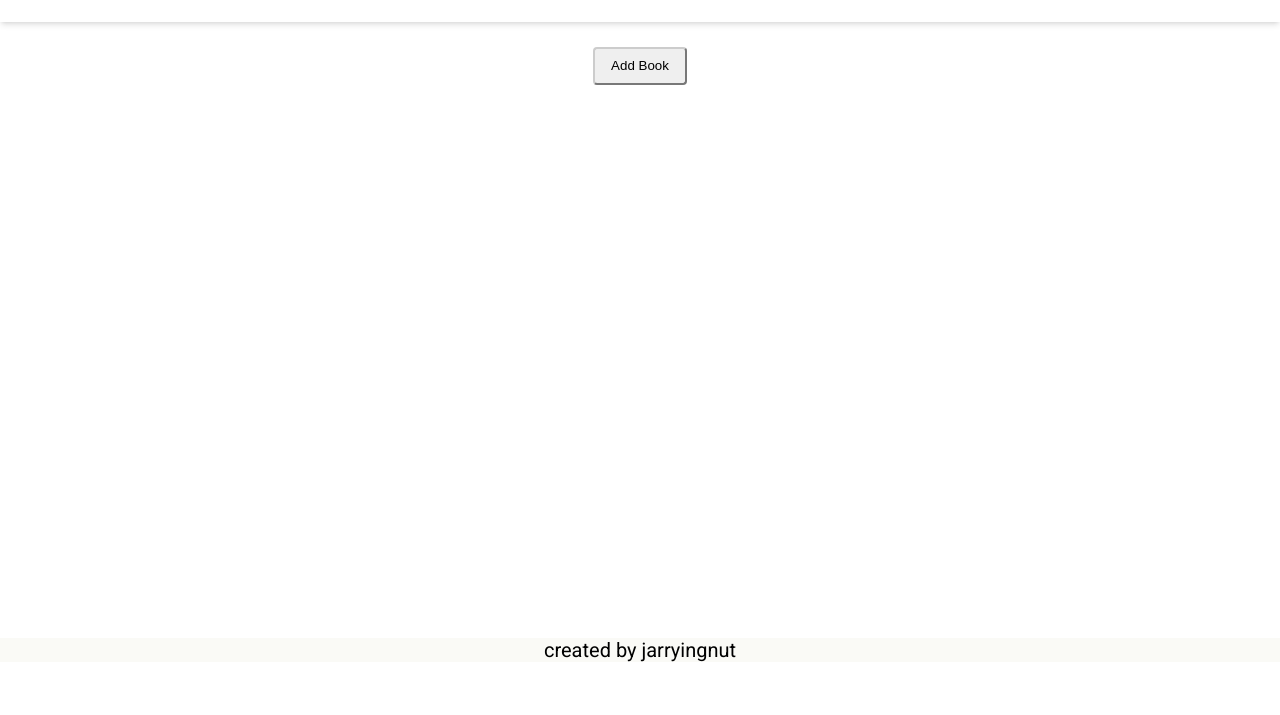
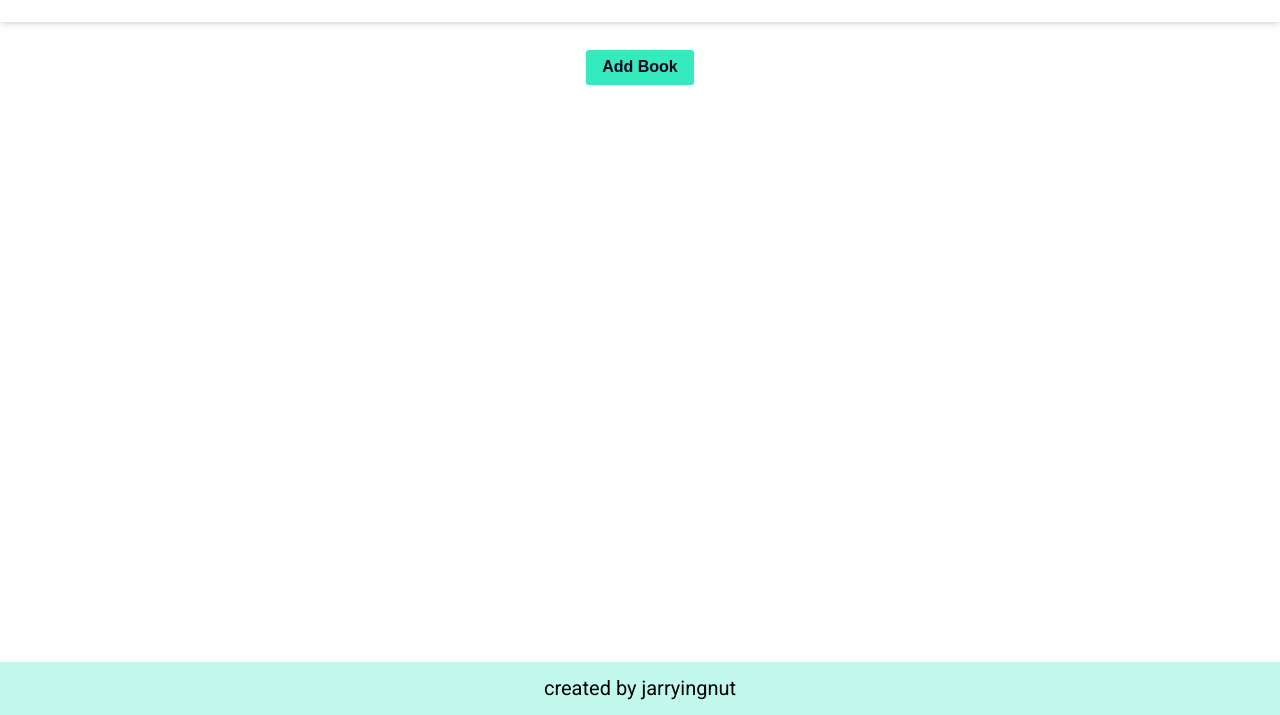
Before and after one commit to growindiedev/book-library, a plain HTML site: page index.html in a window 1280 px wide. Shown: the part 85-800 px from the top of the page. Drawn offline with Linux system fonts and the light colour scheme.

Commit message:
basic functionality works

```diff
--- a/index.js
+++ b/index.js
@@ -42,8 +42,8 @@ function removeBookFromLibrary(e, index) {
   gridContainer.classList.add("grid-container");
   myLibrary.forEach((book) => gridContainer.appendChild(book));
   let content = document.querySelector(".content");
-  content.appendChild(gridContainer);
-  //console.log("salaam-e", e);
+  let footer = document.querySelector(".footer");
+  content.insertBefore(gridContainer, footer);
 }
 
 function generateCard(kitab, index) {
@@ -73,7 +73,6 @@ function generateCard(kitab, index) {
   removeBtn.textContent = "remove";
   card.appendChild(removeBtn);
   return card;
-  //document.querySelector(".grid-container").appendChild(card);
 }
 
 function addBookToLibrary(e) {
@@ -83,7 +82,6 @@ function addBookToLibrary(e) {
   values.push(document.querySelector("input[type='checkbox']").checked);
   console.log("values", values);
   let kitab = new Book(...values);
-  //myLibrary.push(kitab);
   form.reset();
   let card = generateCard(kitab, myLibrary.length);
   myLibrary.push(card);
@@ -94,9 +92,3 @@ function addBookToLibrary(e) {
 document
   .querySelector("#formSent")
   .addEventListener("click", (e) => addBookToLibrary(e));
-
-// document
-//   .querySelectorAll(".remove-btn")
-//   .forEach((item) =>
-//     item.addEventListener("click", (e) => removeBookFromLibrary(e))
-//   );
--- a/style.css
+++ b/style.css
@@ -17,7 +17,6 @@
   box-sizing: border-box;
   margin: 0;
   padding: 0;
-  /* border: 1px solid green; */
 }
 
 body {
@@ -41,15 +40,13 @@ h1 {
 }
 
 .content {
-    /* border: 5px solid #fa3a6d; */
     display: grid;
     grid-template-rows: 1fr 6fr;
-    height: 80vh;
+    min-height: 80vh;
 }
 
 .btn-container {
   grid-column: 1 / -1;
-  /* border: 1px solid blueviolet; */
   display: flex;
   justify-content: center;
   align-items: center;
@@ -75,8 +72,8 @@ h1 {
     min-width: 100%;
     padding: 0.5rem 0;
     position: absolute;
-    top: 150%;
-    left: -150%;
+    top: 120%;
+    left: -120%;
 
     box-shadow: 0 2px 3px 0 rgba(63, 63, 68, 0.2);
     transition-property: transform, opacity;
@@ -127,15 +124,26 @@ h1 {
   }
 
   button {
-    border-color: #ccc;
-    border-radius: 4px;
+    display: inline-block;
+    outline: none;
     cursor: pointer;
-    padding: 0.6rem 1rem;
+    font-weight: 600;
+    border-radius: 3px;
+    padding: 0.5rem 1rem;
+    border: 0;
+    color: #000021;
+    background: #1de9b6e3;
+    line-height: 1.15;
+    font-size: 16px;
   }
+
+  button:active {
+    transition: all .1s ease;
+    box-shadow: 0 0 0 0 #fff, 0 0 0 3px #1de9b6dd;
+}
 
   .grid-container {
     grid-column: 1 / -1;
-    /* border: 2px solid blue; */
     display: grid;
     grid-template-columns: repeat(auto-fill, minmax(200px, 1fr));
     grid-auto-rows: 300px;
@@ -153,7 +161,7 @@ h1 {
     background-color: white;
     box-shadow: var(--shadow-lg);
     border-radius: 10px;
-    border-top: 7px solid #F0B429;
+    border-top: 7px solid #1de9b6df;
     padding: 2rem;
     }
 
@@ -169,5 +177,5 @@ h1 {
     display: flex;
     justify-content: center;
     align-items: center;
-    background-color: #fafaf6;
+    background-color: #1de9b644;
   }
```
Also changed, not shown: index.html (+2 -2 lines).
